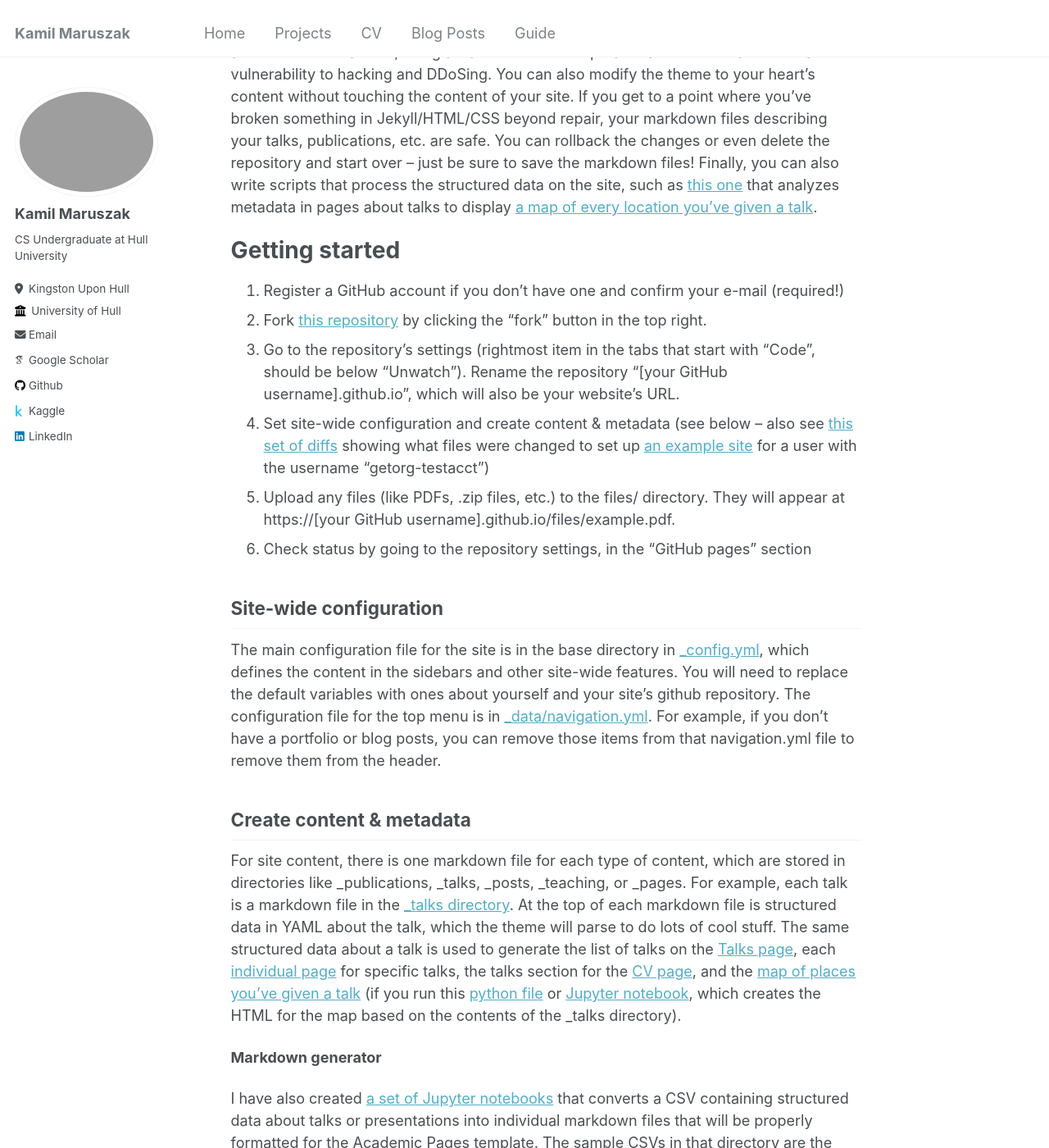
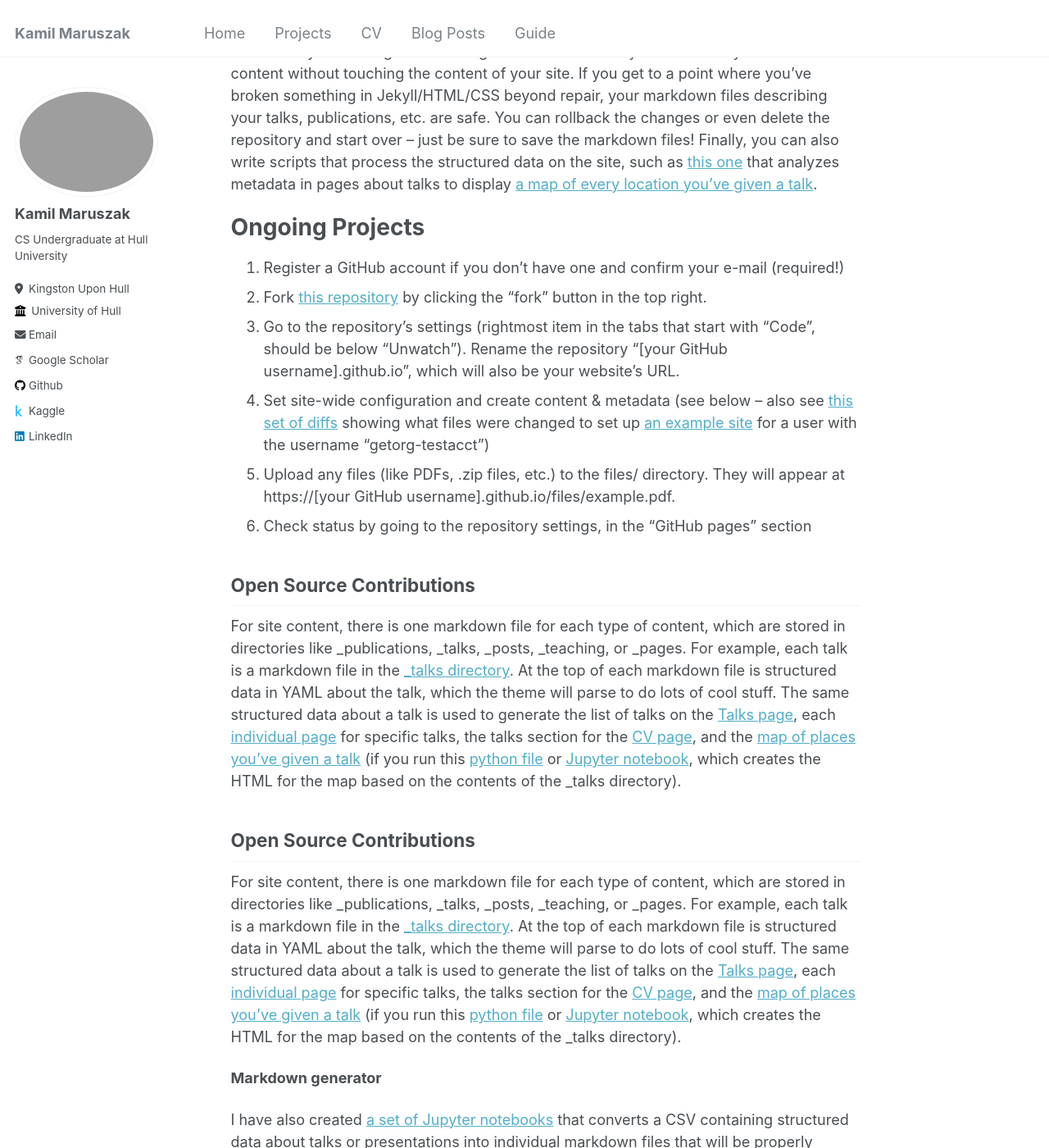
Before and after one commit to DonKamilo00/DonKamilo00.github.io, a Jekyll site: the page built from _pages/about.md, in a window 1280 px wide and 1400 px high, scrolled down 734 px. Shown: the whole window at 82% size. Built offline with Jekyll 4.4.1, drawn with Linux system fonts in a browser that asks for light colours; some web fonts are replaced; some of the changed text lies outside the part shown.

Commit message:
Update about.md

```diff
--- a/_pages/about.md
+++ b/_pages/about.md
@@ -1,6 +1,6 @@
 ---
 permalink: /
-title: "Academic Pages is a ready-to-fork GitHub Pages template for academic personal websites"
+title: "About"
 author_profile: true
 redirect_from:
   - /about/
@@ -9,13 +9,13 @@ redirect_from:
 
 This is the front page of a website that is powered by the [Academic Pages template](https://github.com/academicpages/academicpages.github.io) and hosted on GitHub pages. [GitHub pages](https://pages.github.com) is a free service in which websites are built and hosted from code and data stored in a GitHub repository, automatically updating when a new commit is made to the respository. This template was forked from the [Minimal Mistakes Jekyll Theme](https://mmistakes.github.io/minimal-mistakes/) created by Michael Rose, and then extended to support the kinds of content that academics have: publications, talks, teaching, a portfolio, blog posts, and a dynamically-generated CV. You can fork [this repository](https://github.com/academicpages/academicpages.github.io) right now, modify the configuration and markdown files, add your own PDFs and other content, and have your own site for free, with no ads! An older version of this template powers my own personal website at [stuartgeiger.com](http://stuartgeiger.com), which uses [this Github repository](https://github.com/staeiou/staeiou.github.io).
 
-A data-driven personal website
+**Research Interests**
 ======
 Like many other Jekyll-based GitHub Pages templates, Academic Pages makes you separate the website's content from its form. The content & metadata of your website are in structured markdown files, while various other files constitute the theme, specifying how to transform that content & metadata into HTML pages. You keep these various markdown (.md), YAML (.yml), HTML, and CSS files in a public GitHub repository. Each time you commit and push an update to the repository, the [GitHub pages](https://pages.github.com/) service creates static HTML pages based on these files, which are hosted on GitHub's servers free of charge.
 
 Many of the features of dynamic content management systems (like Wordpress) can be achieved in this fashion, using a fraction of the computational resources and with far less vulnerability to hacking and DDoSing. You can also modify the theme to your heart's content without touching the content of your site. If you get to a point where you've broken something in Jekyll/HTML/CSS beyond repair, your markdown files describing your talks, publications, etc. are safe. You can rollback the changes or even delete the repository and start over -- just be sure to save the markdown files! Finally, you can also write scripts that process the structured data on the site, such as [this one](https://github.com/academicpages/academicpages.github.io/blob/master/talkmap.ipynb) that analyzes metadata in pages about talks to display [a map of every location you've given a talk](https://academicpages.github.io/talkmap.html).
 
-Getting started
+**Ongoing Projects**
 ======
 1. Register a GitHub account if you don't have one and confirm your e-mail (required!)
 1. Fork [this repository](https://github.com/academicpages/academicpages.github.io) by clicking the "fork" button in the top right.
@@ -24,11 +24,12 @@ Getting started
 1. Upload any files (like PDFs, .zip files, etc.) to the files/ directory. They will appear at https://[your GitHub username].github.io/files/example.pdf.
 1. Check status by going to the repository settings, in the "GitHub pages" section
 
-Site-wide configuration
+
+**Open Source Contributions**
 ------
-The main configuration file for the site is in the base directory in [_config.yml](https://github.com/academicpages/academicpages.github.io/blob/master/_config.yml), which defines the content in the sidebars and other site-wide features. You will need to replace the default variables with ones about yourself and your site's github repository. The configuration file for the top menu is in [_data/navigation.yml](https://github.com/academicpages/academicpages.github.io/blob/master/_data/navigation.yml). For example, if you don't have a portfolio or blog posts, you can remove those items from that navigation.yml file to remove them from the header.
+For site content, there is one markdown file for each type of content, which are stored in directories like _publications, _talks, _posts, _teaching, or _pages. For example, each talk is a markdown file in the [_talks directory](https://github.com/academicpages/academicpages.github.io/tree/master/_talks). At the top of each markdown file is structured data in YAML about the talk, which the theme will parse to do lots of cool stuff. The same structured data about a talk is used to generate the list of talks on the [Talks page](https://academicpages.github.io/talks), each [individual page](https://academicpages.github.io/talks/2012-03-01-talk-1) for specific talks, the talks section for the [CV page](https://academicpages.github.io/cv), and the [map of places you've given a talk](https://academicpages.github.io/talkmap.html) (if you run this [python file](https://github.com/academicpages/academicpages.github.io/blob/master/talkmap.py) or [Jupyter notebook](https://github.com/academicpages/academicpages.github.io/blob/master/talkmap.ipynb), which creates the HTML for the map based on the contents of the _talks directory).
 
-Create content & metadata
+Open Source Contributions
 ------
 For site content, there is one markdown file for each type of content, which are stored in directories like _publications, _talks, _posts, _teaching, or _pages. For example, each talk is a markdown file in the [_talks directory](https://github.com/academicpages/academicpages.github.io/tree/master/_talks). At the top of each markdown file is structured data in YAML about the talk, which the theme will parse to do lots of cool stuff. The same structured data about a talk is used to generate the list of talks on the [Talks page](https://academicpages.github.io/talks), each [individual page](https://academicpages.github.io/talks/2012-03-01-talk-1) for specific talks, the talks section for the [CV page](https://academicpages.github.io/cv), and the [map of places you've given a talk](https://academicpages.github.io/talkmap.html) (if you run this [python file](https://github.com/academicpages/academicpages.github.io/blob/master/talkmap.py) or [Jupyter notebook](https://github.com/academicpages/academicpages.github.io/blob/master/talkmap.ipynb), which creates the HTML for the map based on the contents of the _talks directory).
 
```
